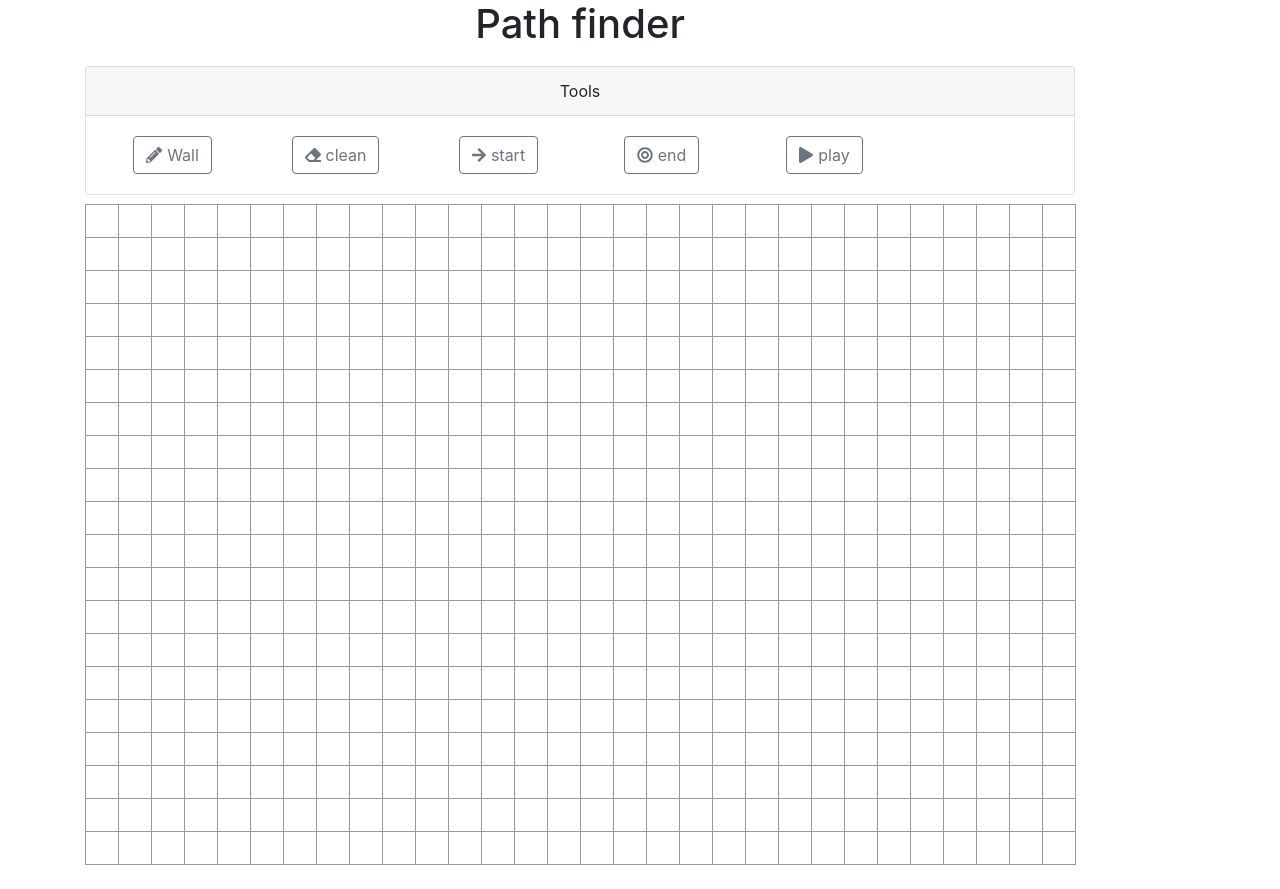
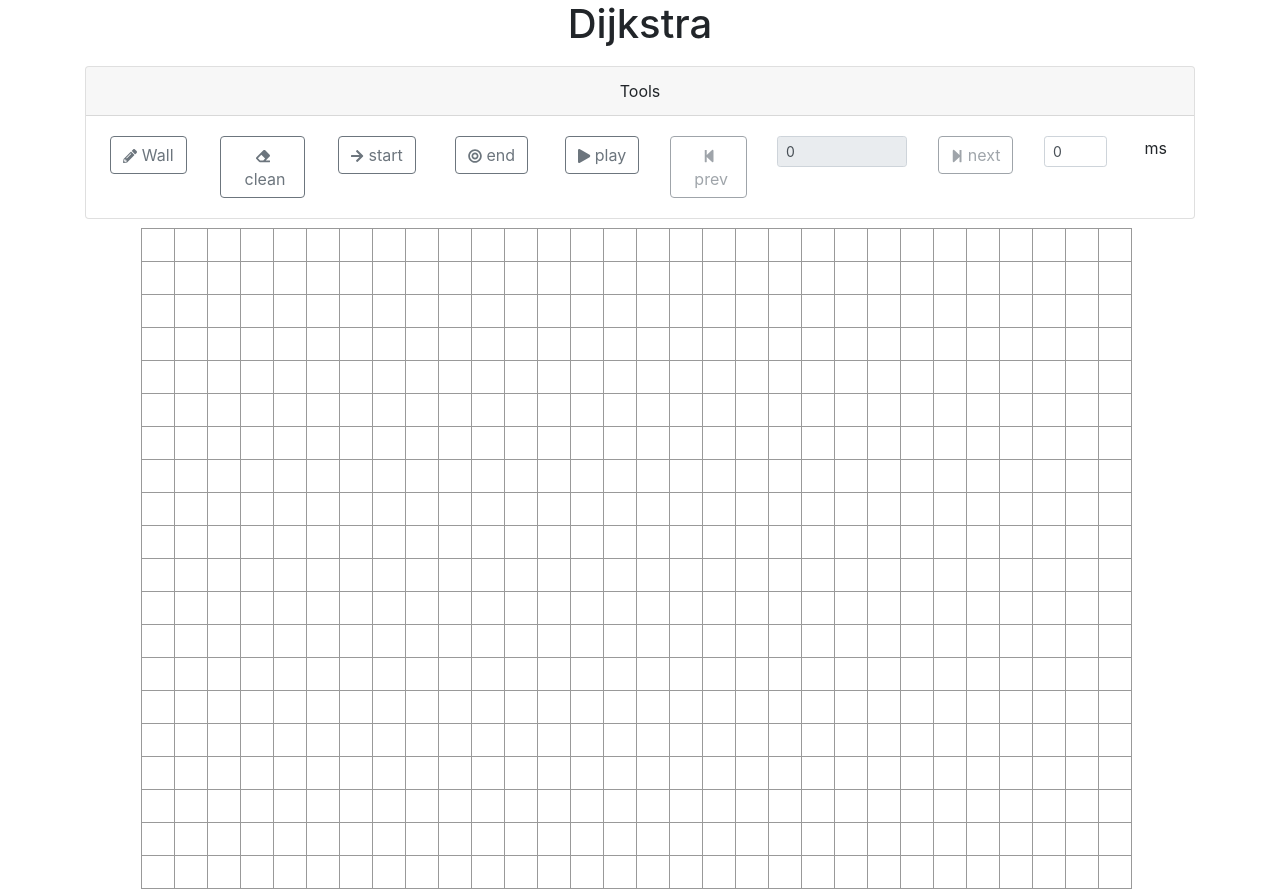
Before and after one commit to carloshn90/path-finder, a React (Create React App) app: page / in a window 1280 px wide. Before the commit the page ends 865 px from the top, so only its background shows below. Built offline with nearby package versions, Linux system fonts and the light colour scheme.

Commit message:
Fix error with the unique id

```diff
--- a/package.json
+++ b/package.json
@@ -21,7 +21,8 @@
     "react-bootstrap": "^1.0.1",
     "react-dom": "^16.13.1",
     "react-scripts": "3.4.1",
-    "typescript": "~3.7.2"
+    "typescript": "~3.7.2",
+    "uuid": "^8.1.0"
   },
   "scripts": {
     "start": "react-scripts start",
@@ -45,6 +46,7 @@
     ]
   },
   "devDependencies": {
-    "@types/lodash": "^4.14.155"
+    "@types/lodash": "^4.14.155",
+    "@types/uuid": "^8.0.0"
   }
 }
--- a/src/pathFindingVisualizer/PathFindingVisualizer.tsx
+++ b/src/pathFindingVisualizer/PathFindingVisualizer.tsx
@@ -19,6 +19,9 @@ export interface IPathFindingVisualizerState {
     actionMatrix: Array<Array<SquareModel>>;
     startPosition: Point | null;
     endPosition: Point | null;
+    speed: number;
+    steps: number;
+    isPlaying: boolean;
 }
 
 export class PathFindingVisualizer extends Component<IPathFindingVisualizerProps, IPathFindingVisualizerState>{
@@ -30,7 +33,10 @@ export class PathFindingVisualizer extends Component<IPathFindingVisualizerProps
             isClicked: false,
             actionMatrix: this.createActionMatrix(20, 30),
             startPosition: null,
-            endPosition: null
+            endPosition: null,
+            speed: 0,
+            steps: 0,
+            isPlaying: false
         };
     }
 
@@ -115,6 +121,10 @@ export class PathFindingVisualizer extends Component<IPathFindingVisualizerProps
 
     private executeDijkstraAlgorithm = (): void => {
 
+        if (this.state.isPlaying) return;
+
+        this.setState({isPlaying: true})
+
         const initPosition: Point | null = this.state.startPosition;
         if (!isNil(initPosition)) {
             const treeNodeArray: Array<TreeNode> = new TreeUtil().matrixToTree(this.state.actionMatrix, initPosition);
@@ -127,6 +137,7 @@ export class PathFindingVisualizer extends Component<IPathFindingVisualizerProps
     private paintSimulation = async (dijkstraStepResults: Array<DijkstraModel>): Promise<void> => {
 
         let actionMatrixCopy: Array<Array<SquareModel>> = this.getCleanPathMatrix();
+        this.setState({steps: 0});
         const delay = (ms: number) => new Promise(res => setTimeout(res, ms));
 
         for (let dijkstraModel of dijkstraStepResults) {
@@ -136,10 +147,12 @@ export class PathFindingVisualizer extends Component<IPathFindingVisualizerProps
                 new SquareModel(squareModelAux.action, PathFindingVisualizer.getColorByDistant(dijkstraModel.distant));
 
             this.setState({
-                actionMatrix: actionMatrixCopy.slice(0)
+                actionMatrix: actionMatrixCopy.slice(0),
+                steps: this.state.steps + 1
             });
 
-            await delay(10);
+            if (this.state.speed > 1)
+                await delay(this.state.speed);
         }
     }
 
@@ -153,7 +166,8 @@ export class PathFindingVisualizer extends Component<IPathFindingVisualizerProps
         }
 
         this.setState({
-            actionMatrix: actionMatrixCopy
+            actionMatrix: actionMatrixCopy,
+            isPlaying: false
         });
     }
 
@@ -188,10 +202,14 @@ export class PathFindingVisualizer extends Component<IPathFindingVisualizerProps
 
                             <div className="col-12">
                                 <div className="row">
-                                    <h1 className="text-center title">Path finder</h1>
+                                    <h1 className="text-center title">Dijkstra</h1>
                                 </div>
                                 <div className="row">
                                     <ToolPanel
+                                        speed={this.state.speed}
+                                        steps={this.state.steps}
+                                        isPlaying={this.state.isPlaying}
+                                        onSpeedChange={(value: number) => this.setState({speed: value})}
                                         onAction={(action: ActionEnum) => this.setActionState(action)}
                                         onPlay={() => this.executeDijkstraAlgorithm()}
                                     >
--- a/src/pathFindingVisualizer/board/Board.css
+++ b/src/pathFindingVisualizer/board/Board.css
@@ -1,6 +1,10 @@
 
 ol, ul {
     padding-left: 30px;
+}
+
+.board {
+    margin-left: 5%;
 }
 
 .board-row:after {
--- a/src/pathFindingVisualizer/board/Board.tsx
+++ b/src/pathFindingVisualizer/board/Board.tsx
@@ -5,7 +5,7 @@ import "./Board.css"
 import {ActionEnum} from "../../share/enum/ActionEnum";
 import {Point} from "../../share/model/Point";
 import {SquareModel} from "../../share/model/SquareModel";
-
+import { v4 as uuidv4 } from "uuid";
 
 export interface IBoardProps {
     actionSelected: ActionEnum;
@@ -24,6 +24,7 @@ export class Board extends Component<IBoardProps, IBoardState> {
 
     private renderSquare = (colIndex: number, rowIndex: number, squareModel: SquareModel): ReactElement => {
         return <Square
+            key={uuidv4()}
             actionSelected={this.props.actionSelected}
             position={new Point(colIndex, rowIndex)}
             squareModel={squareModel}
@@ -45,7 +46,7 @@ export class Board extends Component<IBoardProps, IBoardState> {
                 rowIndex += 1;
             }
             colIndex += 1;
-            elementArray.push(<div className="board-row" key={colIndex}>{colElementArray}</div>);
+            elementArray.push(<div className="board-row" key={uuidv4()}>{colElementArray}</div>);
         }
 
         return elementArray;
@@ -53,7 +54,7 @@ export class Board extends Component<IBoardProps, IBoardState> {
 
     render = (): ReactElement => {
         return (
-            <div>
+            <div className="board">
                 {this.createBoard(this.props.actionMatrix)}
             </div>
         );
--- a/src/pathFindingVisualizer/board/square/Square.tsx
+++ b/src/pathFindingVisualizer/board/square/Square.tsx
@@ -5,7 +5,7 @@ import {FontAwesomeIcon} from "@fortawesome/react-fontawesome";
 import {ActionEnum} from "../../../share/enum/ActionEnum";
 import {Point} from "../../../share/model/Point";
 import {SquareModel} from "../../../share/model/SquareModel";
-import { isNil } from "lodash";
+import {isNil} from "lodash";
 
 export interface ISquareProps {
     actionSelected: ActionEnum;
--- a/src/pathFindingVisualizer/tools/ToolPanel.tsx
+++ b/src/pathFindingVisualizer/tools/ToolPanel.tsx
@@ -1,15 +1,46 @@
 import React, {Component, ReactElement} from "react";
 import "./ToolPanel.css"
 import {FontAwesomeIcon} from "@fortawesome/react-fontawesome";
-import {faArrowRight, faBullseye, faEraser, faPencilAlt, faPlay} from "@fortawesome/free-solid-svg-icons";
+import {
+    faArrowRight, faBullseye, faEraser, faPause,
+    faPencilAlt, faPlay, faStepBackward, faStepForward
+} from "@fortawesome/free-solid-svg-icons";
 import {ActionEnum} from "../../share/enum/ActionEnum";
 
 export interface IToolPanelProps {
+    speed: number;
+    steps: number;
+    isPlaying: boolean;
+    onSpeedChange: (value: number) => void;
     onAction: (action: ActionEnum) => void;
     onPlay: () => void;
 }
 
 export class ToolPanel extends Component<IToolPanelProps, {}> {
+
+    private playButtonRender = (): ReactElement => {
+
+        const playButton: ReactElement = (
+            <button className="btn btn-outline-secondary"
+                    onClick={() => this.props.onPlay()}
+            >
+                <FontAwesomeIcon icon={faPlay} size="sm"/>
+                <span>play</span>
+            </button>
+        );
+
+        const pauseButton: ReactElement = (
+            <button className="btn btn-outline-secondary"
+                    onClick={() => this.props.onPlay()}
+                    disabled={this.props.isPlaying}
+            >
+                <FontAwesomeIcon icon={faPause} size="sm"/>
+                <span>pause</span>
+            </button>
+        );
+
+        return this.props.isPlaying ? pauseButton : playButton;
+    }
 
     render = (): ReactElement => {
         return (
@@ -20,52 +51,107 @@ export class ToolPanel extends Component<IToolPanelProps, {}> {
                 <div className="card-body">
                     <div className="row">
 
-                        <div className="col-2">
+                        <div className="col-5">
+                            <div className="row">
+
+                                <div className="col-3">
                                     <button type="button"
                                             className="btn btn-outline-secondary"
                                             onClick={() => this.props.onAction(ActionEnum.wall)}
+                                            disabled={this.props.isPlaying}
                                     >
-                                <FontAwesomeIcon icon={faPencilAlt}/>
+                                        <FontAwesomeIcon icon={faPencilAlt} size="sm"/>
                                         <span>Wall</span>
                                     </button>
                                 </div>
 
-                        <div className="col-2">
+                                <div className="col-3">
                                     <button type="button"
                                             className="btn btn-outline-secondary"
                                             onClick={() => this.props.onAction(ActionEnum.clean)}
+                                            disabled={this.props.isPlaying}
                                     >
-                                <FontAwesomeIcon icon={faEraser}/>
+                                        <FontAwesomeIcon icon={faEraser} size="sm"/>
                                         <span>clean</span>
                                     </button>
                                 </div>
 
-                        <div className="col-2">
+                                <div className="col-3">
                                     <button className="btn btn-outline-secondary"
                                             onClick={() => this.props.onAction(ActionEnum.start)}
+                                            disabled={this.props.isPlaying}
                                     >
-                                <FontAwesomeIcon icon={faArrowRight}/>
+                                        <FontAwesomeIcon icon={faArrowRight} size="sm"/>
                                         <span>start</span>
                                     </button>
                                 </div>
 
-                        <div className="col-2">
+                                <div className="col-3">
                                     <button className="btn btn-outline-secondary"
                                             onClick={() => this.props.onAction(ActionEnum.end)}
+                                            disabled={this.props.isPlaying}
                                     >
-                                <FontAwesomeIcon icon={faBullseye}/>
+                                        <FontAwesomeIcon icon={faBullseye} size="sm"/>
                                         <span>end</span>
                                     </button>
                                 </div>
 
+                            </div>
+                        </div>
+
+                        <div className="col-7">
+                            <div className="row">
+
+                                <div className="col-2">
+                                    { this.playButtonRender()}
+                                </div>
+
                                 <div className="col-2">
                                     <button className="btn btn-outline-secondary"
-                                    onClick={() => this.props.onPlay()}
+                                            disabled={true}
                                     >
-                                <FontAwesomeIcon icon={faPlay}/>
-                                <span>play</span>
+                                        <FontAwesomeIcon icon={faStepBackward} size="sm"/>
+                                        <span>prev</span>
                                     </button>
                                 </div>
+
+                                <div className="col-3">
+                                    <input id="steps"
+                                           readOnly={true}
+                                           className="form-control form-control-sm"
+                                           type="number"
+                                           min="0"
+                                           value={this.props.steps}/>
+                                </div>
+
+                                <div className="col-2">
+                                    <button className="btn btn-outline-secondary"
+                                            disabled={true}
+                                    >
+                                        <FontAwesomeIcon icon={faStepForward} size="sm"/>
+                                        <span>next</span>
+                                    </button>
+                                </div>
+
+                                <div className="col-3">
+                                    <div className="form-group row">
+                                        <div className="col-7">
+                                            <input id="time"
+                                                   className="form-control form-control-sm"
+                                                   type="number"
+                                                   min="0"
+                                                   disabled={this.props.isPlaying}
+                                                   value={this.props.speed}
+                                                   onChange={(value) => this.props.onSpeedChange(Number(value.target.value))}
+                                            />
+                                        </div>
+                                        <label htmlFor="time" className="col-5">ms</label>
+                                    </div>
+                                </div>
+
+                            </div>
+                        </div>
+
                     </div>
                 </div>
             </div>
```
Also changed, not shown: src/share/algorithm/dijkstra/Dijkstra.ts (+3 -9 lines), src/share/model/SquareModel.ts (+7 -0 lines), src/share/model/TreeNode.ts (+7 -0 lines), src/share/util/TreeUtil.ts (+24 -16 lines), 1 other file (tests, documents, lock files or other folders). Lines whose indentation alone changed are shown as unchanged.
